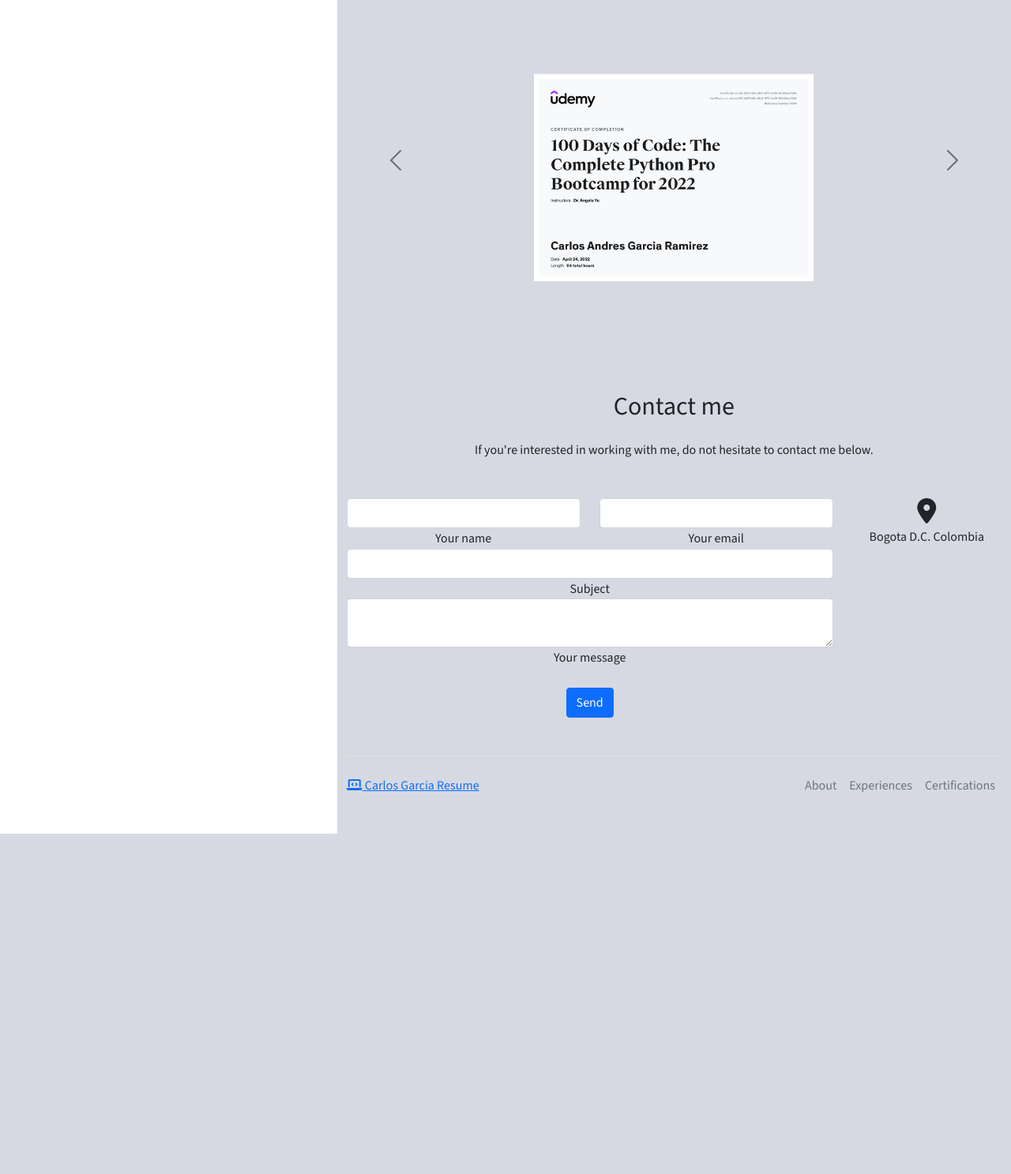
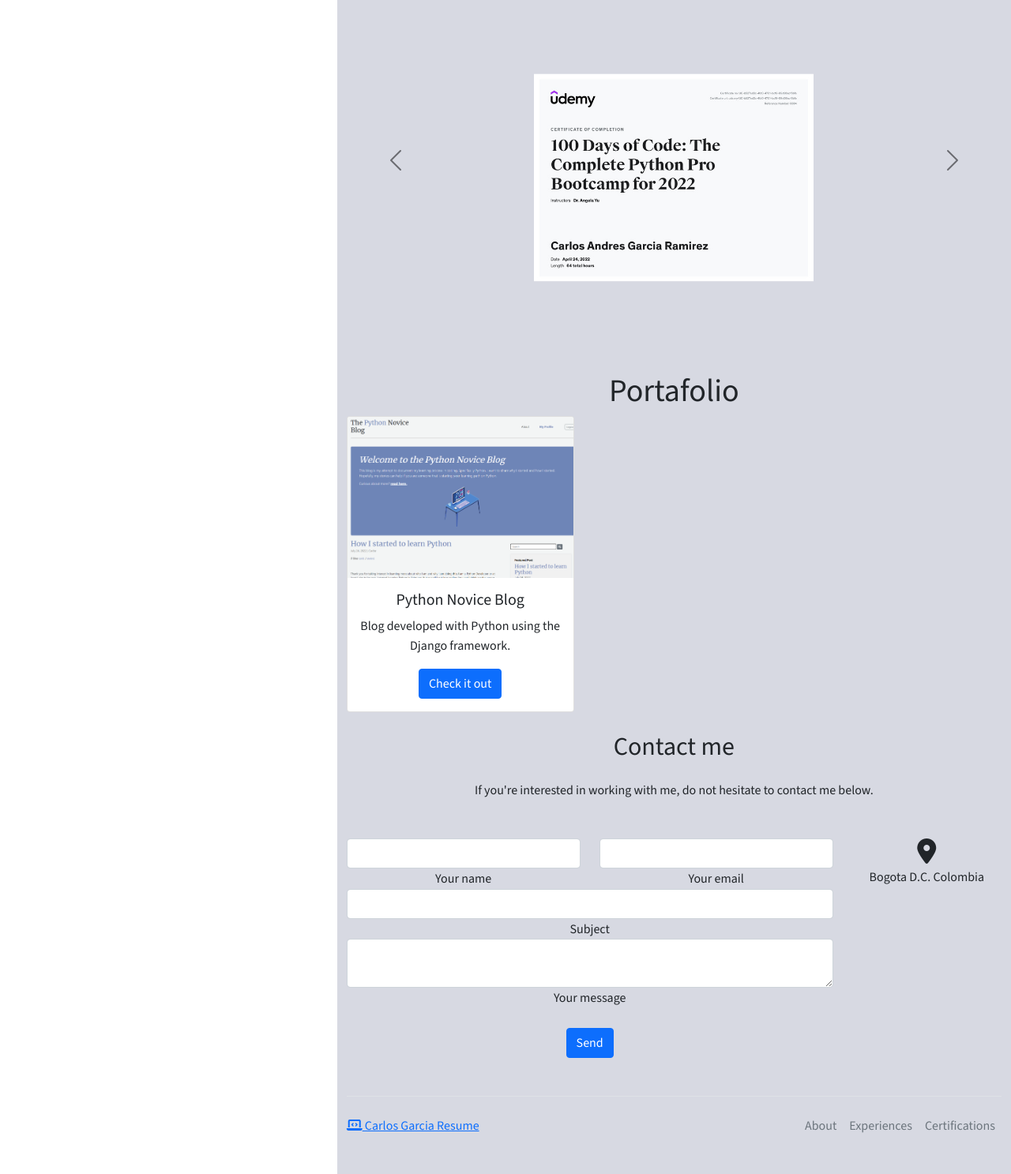
Before and after one commit to CarlosGarciaWeb/My-Resume, a Flask app: page / in a window 1280 px wide. Shown: the part 1166-2653 px from the top of the page at 79% size. Before the commit the page ends 2222 px from the top, so only its background shows below. Run offline with Flask 2, Linux system fonts and the light colour scheme; data comes from the database, SQL or seed files in the repository; parts of the project's set-up code (start-up, migrations or seed data) failed here and were passed over; some libraries are stand-ins or nearby versions.

Commit message:
add django blog to portfolio section

```diff
--- a/templates/index.html
+++ b/templates/index.html
@@ -189,6 +189,23 @@
             </div>
           </section>
         </div>
+        <div class="row">
+          <section id="Portafolio">
+            <div class="experience-title">
+              <h1>Portafolio</h1>
+            </div>
+            <div class="col-xxl6 col-xl-6">
+              <div class="card" style="width: 18rem;">
+                <img class="card-img-top" src="../static/images/Python Novice Blog.png" alt="pythonnoviceblog">
+                <div class="card-body">
+                  <h5 class="card-title">Python Novice Blog</h5>
+                  <p class="card-text">Blog developed with Python using the Django framework.</p>
+                  <a href="http://www.pythonnoviceblog.com/" class="btn btn-primary">Check it out</a>
+                </div>
+              </div>
+            </div>
+          </section>
+        </div>
         <div id="contact-me" class="row">
           <section class="mb-4">
             <h2 class="h1-responsive font-weight-bold text-center my-4">Contact me</h2>
```
Also changed, not shown: static/images/Python Novice Blog.png (added).
